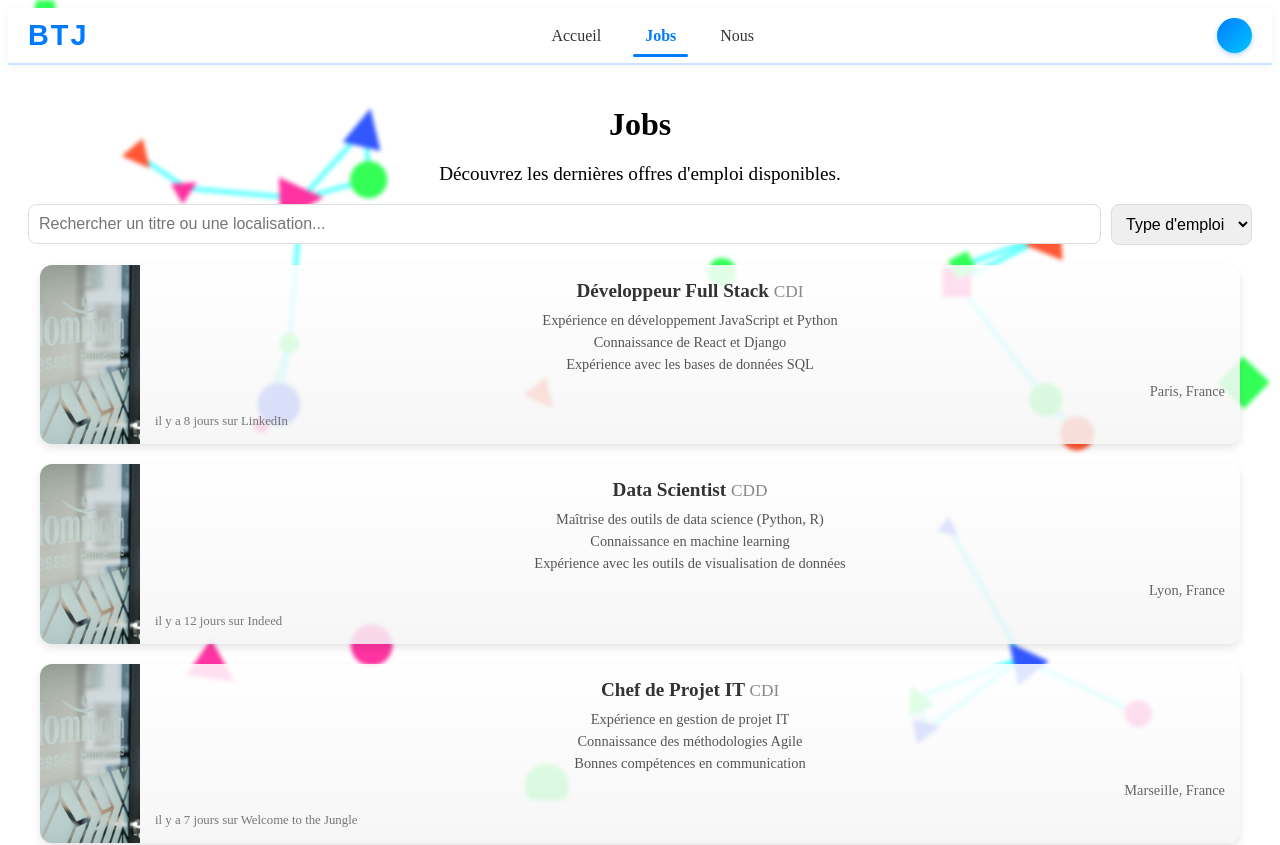
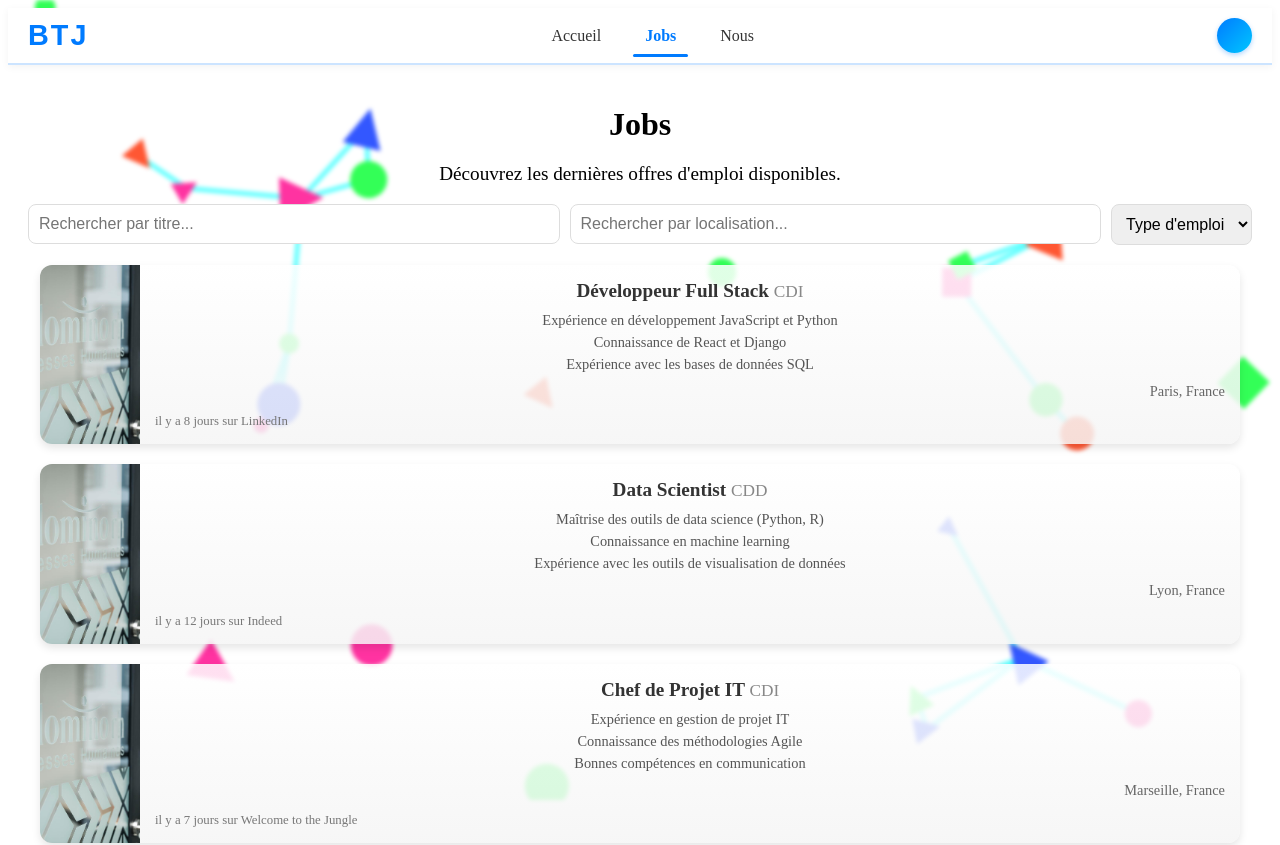
Before and after one commit to shyamsubrun/Bouge-Ton-Job, an Angular app: page /jobs in a window 1280 px wide. Shown: the top 845 px of the page. Built offline with nearby package versions, Linux system fonts and the light colour scheme.

Commit message:
barre de recherche / jobs +

```diff
--- a/src/app/component/job-list/job-list.component.html
+++ b/src/app/component/job-list/job-list.component.html
@@ -1,12 +1,23 @@
 <div class="search-filters">
+    <!-- Barre de recherche pour le titre -->
     <input
         type="text"
-        placeholder="Rechercher un titre ou une localisation..."
-        [(ngModel)]="searchQuery"
+        placeholder="Rechercher par titre..."
+        [(ngModel)]="searchTitle"
         (input)="applyFilters()"
         class="search-input"
     />
 
+    <!-- Barre de recherche pour la localisation -->
+    <input
+        type="text"
+        placeholder="Rechercher par localisation..."
+        [(ngModel)]="searchLocation"
+        (input)="applyFilters()"
+        class="search-input"
+    />
+
+    <!-- Sélecteur pour le type d'emploi -->
     <select [(ngModel)]="employmentType" (change)="applyFilters()" class="filter-select">
         <option value="">Type d'emploi</option>
         <option value="CDI">CDI</option>
--- a/src/app/component/job-list/job-list.component.ts
+++ b/src/app/component/job-list/job-list.component.ts
@@ -18,7 +18,8 @@ export class JobListComponent implements OnInit {
   jobListings: any[] = [];
   filteredJobListings: any[] = [];
 
-  searchQuery: string = '';
+  searchTitle: string = '';
+  searchLocation: string = '';
   employmentType: string = '';
   remoteOnly: boolean = false;
 
@@ -47,14 +48,16 @@ export class JobListComponent implements OnInit {
   }
 
   applyFilters(): void {
-    const query = this.searchQuery.toLowerCase();
+    const titleQuery = this.searchTitle.toLowerCase();
+    const locationQuery = this.searchLocation.toLowerCase();
 
     this.filteredJobListings = this.jobListings.filter(job => {
-      const matchesQuery = job.title.toLowerCase().includes(query) || job.location.toLowerCase().includes(query);
+      const matchesTitle = titleQuery ? job.title.toLowerCase().includes(titleQuery) : true;
+      const matchesLocation = locationQuery ? job.location.toLowerCase().includes(locationQuery) : true;
       const matchesType = this.employmentType ? job.employment_type === this.employmentType : true;
       const matchesRemote = this.remoteOnly ? job.remote : true;
 
-      return matchesQuery && matchesType && matchesRemote;
+      return matchesTitle && matchesLocation && matchesType && matchesRemote;
     });
   }
 }
```
